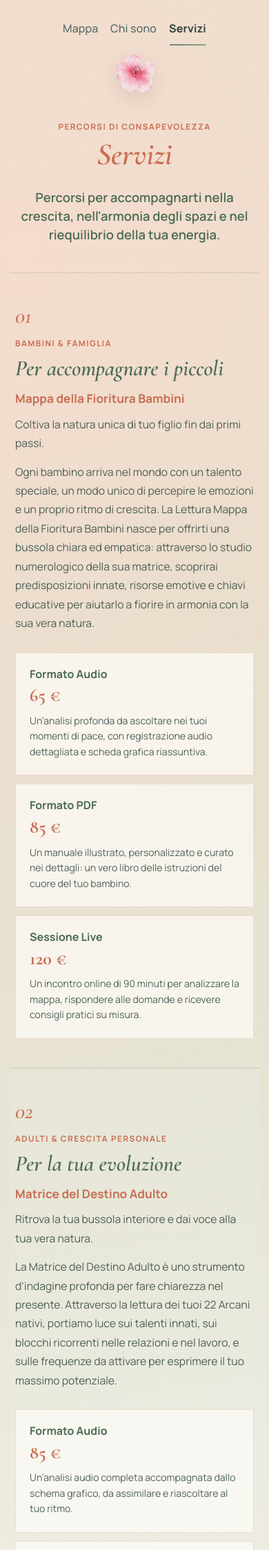
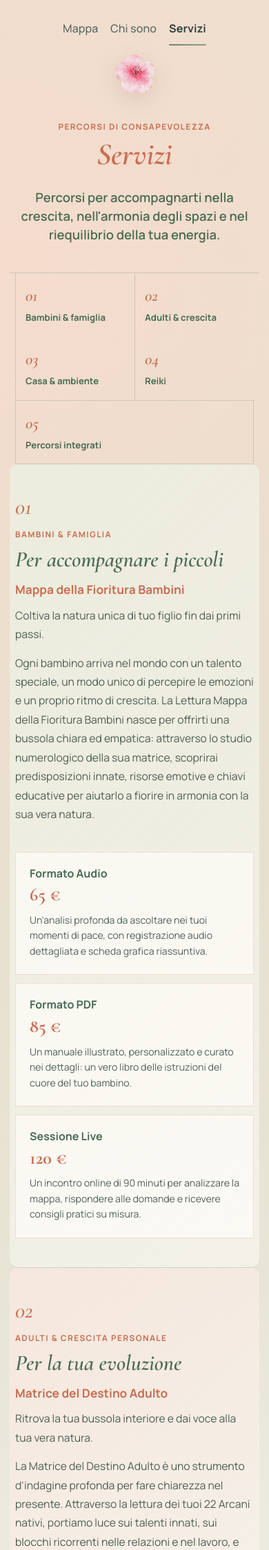
Before and after one commit to davideCappe/MappaDellaFioritura, a web app: page /servizi.html in a window 390 px wide. Shown: the top 2247 px of the page at 69% size. Run offline with its HTML, style and script files only (its server is not run), Linux system fonts and the light colour scheme; data that the repository does not hold is empty.

Commit message:
Add navigation index and styles for services section to enhance user accessibility

```diff
--- a/servizi.html
+++ b/servizi.html
@@ -41,8 +41,16 @@
                     riequilibrio della tua energia.</p>
             </section>
 
+            <nav class="services-index reveal" aria-label="Indice dei servizi">
+                <a href="#bambini-title"><span>01</span>Bambini &amp; famiglia</a>
+                <a href="#adulti-title"><span>02</span>Adulti &amp; crescita</a>
+                <a href="#casa-title"><span>03</span>Casa &amp; ambiente</a>
+                <a href="#reiki-title"><span>04</span>Reiki</a>
+                <a href="#integrated-title"><span>05</span>Percorsi integrati</a>
+            </nav>
+
             <div class="services-catalogue">
-                <section class="service-section reveal" aria-labelledby="bambini-title">
+                <section class="service-section reveal" id="bambini" aria-labelledby="bambini-title">
                     <div class="service-section-heading">
                         <p class="service-number">01</p>
                         <p class="services-kicker">Bambini &amp; famiglia</p>
@@ -74,7 +82,7 @@
                     </div>
                 </section>
 
-                <section class="service-section service-section-sage reveal" aria-labelledby="adulti-title">
+                <section class="service-section service-section-sage reveal" id="adulti" aria-labelledby="adulti-title">
                     <div class="service-section-heading">
                         <p class="service-number">02</p>
                         <p class="services-kicker">Adulti &amp; crescita personale</p>
@@ -100,7 +108,7 @@
                     </div>
                 </section>
 
-                <section class="service-section reveal" aria-labelledby="casa-title">
+                <section class="service-section reveal" id="casa" aria-labelledby="casa-title">
                     <div class="service-section-heading">
                         <p class="service-number">03</p>
                         <p class="services-kicker">Casa &amp; ambiente</p>
@@ -121,7 +129,8 @@
                     </div>
                 </section>
 
-                <section class="service-section service-section-terracotta reveal" aria-labelledby="reiki-title">
+                <section class="service-section service-section-terracotta reveal" id="reiki"
+                    aria-labelledby="reiki-title">
                     <div class="service-section-heading">
                         <p class="service-number">04</p>
                         <p class="services-kicker">Reiki &amp; trattamenti energetici</p>
@@ -147,7 +156,8 @@
                     </div>
                 </section>
 
-                <section class="service-section service-section-integrated reveal" aria-labelledby="integrated-title">
+                <section class="service-section service-section-integrated reveal" id="integrati"
+                    aria-labelledby="integrated-title">
                     <div class="service-section-heading">
                         <p class="service-number">05</p>
                         <p class="services-kicker">Percorsi integrati</p>
--- a/styles/servizi.css
+++ b/styles/servizi.css
@@ -50,6 +50,46 @@
   line-height: 1.45;
 }
 
+.services-index {
+  display: grid;
+  grid-template-columns: repeat(5, minmax(0, 1fr));
+  max-width: 920px;
+  margin: 0 auto;
+  border-bottom: 1px solid var(--about-rule);
+}
+
+.services-index a {
+  display: flex;
+  flex-direction: column;
+  gap: 8px;
+  min-height: 92px;
+  padding: 18px 14px 16px;
+  border-left: 1px solid var(--about-rule);
+  color: var(--sage-deep);
+  font-size: 0.82rem;
+  font-weight: 700;
+  line-height: 1.3;
+  text-decoration: none;
+  transition: color 0.2s ease, background 0.2s ease;
+}
+
+.services-index a:last-child {
+  border-right: 1px solid var(--about-rule);
+}
+
+.services-index a:hover {
+  background: rgba(200, 109, 81, 0.08);
+  color: var(--terracotta);
+}
+
+.services-index span {
+  color: var(--terracotta);
+  font-family: 'Cormorant Garamond', Georgia, serif;
+  font-size: 1.45rem;
+  font-style: italic;
+  font-weight: 600;
+}
+
 .services-note {
   max-width: 48ch;
   margin: 20px auto 0;
@@ -70,6 +110,10 @@
 }
 
 .service-section {
+  display: grid;
+  grid-template-columns: minmax(220px, 0.72fr) minmax(0, 1.28fr);
+  gap: clamp(28px, 6vw, 72px);
+  align-items: start;
   padding: clamp(44px, 6vw, 72px) 0;
   border-bottom: 1px solid var(--about-rule);
 }
@@ -88,7 +132,7 @@
 
 .service-section-heading {
   max-width: 760px;
-  margin-bottom: 28px;
+  margin: 0;
 }
 
 .service-section-heading .service-number {
@@ -129,6 +173,11 @@
   display: grid;
   grid-template-columns: repeat(3, minmax(0, 1fr));
   gap: 12px;
+}
+
+.service-section > .offer-grid,
+.service-section > .integrated-options {
+  grid-column: 2;
 }
 
 .offer-grid-two {
@@ -188,6 +237,51 @@
 .integrated-options {
   display: grid;
   gap: 28px;
+}
+
+.service-section-integrated .service-section-heading {
+  grid-column: 1;
+}
+
+/* Alterna posizione e atmosfera cromatica, come le card della home. */
+.service-section:nth-child(1) {
+  border-radius: var(--radius-card);
+  background: linear-gradient(135deg, rgba(234, 242, 228, 0.72), rgba(255, 252, 249, 0.52));
+}
+
+.service-section:nth-child(2) {
+  border-radius: var(--radius-card);
+  background: linear-gradient(135deg, rgba(251, 232, 224, 0.72), rgba(255, 252, 249, 0.52));
+}
+
+.service-section:nth-child(3) {
+  border-radius: var(--radius-card);
+  background: linear-gradient(135deg, rgba(230, 239, 242, 0.7), rgba(255, 252, 249, 0.52));
+}
+
+.service-section:nth-child(4) {
+  border-radius: var(--radius-card);
+  background: linear-gradient(135deg, rgba(252, 240, 213, 0.7), rgba(255, 252, 249, 0.52));
+}
+
+.service-section:nth-child(5) {
+  border-radius: var(--radius-card);
+  background: linear-gradient(135deg, rgba(248, 226, 217, 0.64), rgba(255, 252, 249, 0.52));
+}
+
+.service-section:nth-child(even) {
+  grid-template-columns: minmax(0, 1.28fr) minmax(220px, 0.72fr);
+}
+
+.service-section:nth-child(even) > .service-section-heading {
+  grid-column: 2;
+  grid-row: 1;
+}
+
+.service-section:nth-child(even) > .offer-grid,
+.service-section:nth-child(even) > .integrated-options {
+  grid-column: 1;
+  grid-row: 1;
 }
 
 .integrated-option {
@@ -362,6 +456,40 @@
     padding: 42px 8px;
   }
 
+  .services-index {
+    grid-template-columns: repeat(2, minmax(0, 1fr));
+    margin-right: 8px;
+    margin-left: 8px;
+  }
+
+  .services-index a:last-child {
+    grid-column: 1 / -1;
+    border-top: 1px solid var(--about-rule);
+  }
+
+  .service-section {
+    grid-template-columns: 1fr;
+    gap: 26px;
+    padding: 42px 8px;
+  }
+
+  .service-section:nth-child(even) {
+    grid-template-columns: 1fr;
+  }
+
+  .service-section:nth-child(even) > .service-section-heading,
+  .service-section:nth-child(even) > .offer-grid,
+  .service-section:nth-child(even) > .integrated-options {
+    grid-column: auto;
+    grid-row: auto;
+  }
+
+  .service-section > .offer-grid,
+  .service-section > .integrated-options,
+  .service-section-integrated .service-section-heading {
+    grid-column: auto;
+  }
+
   .service-section {
     padding: 42px 8px;
   }
```
